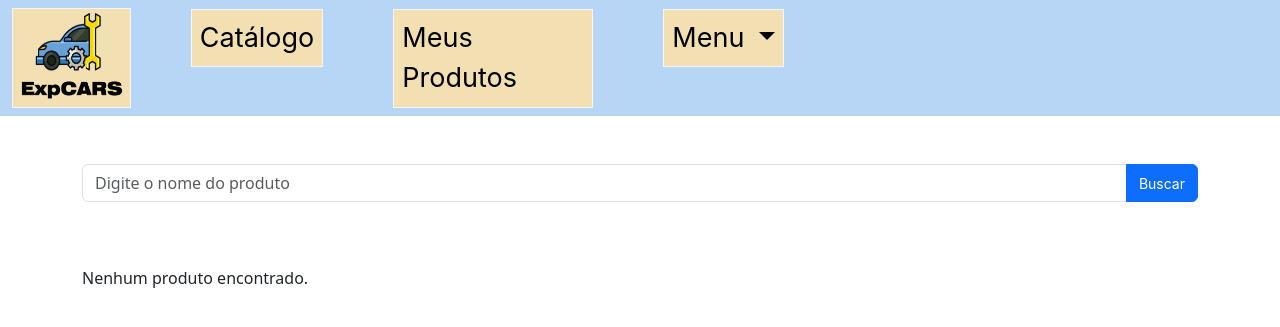
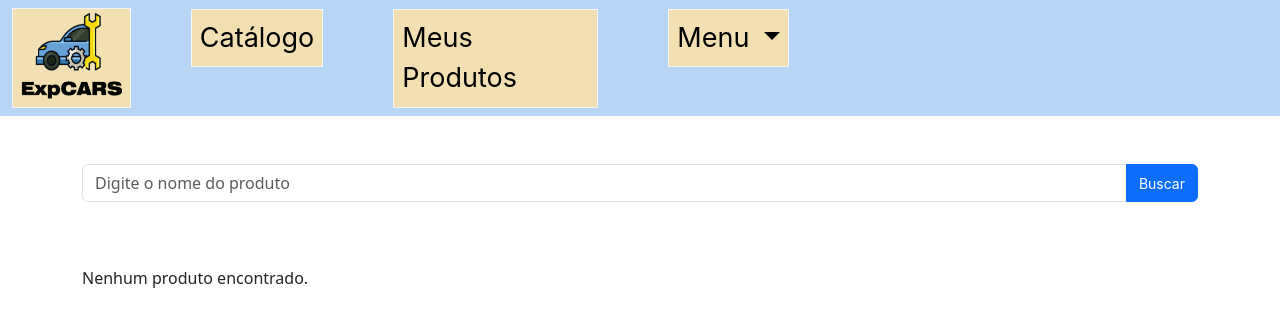
Before and after one commit to raylancfreire/TCC3, a PHP site: page /catalogo_luan.php in a window 1280 px wide; the page is wider, and only the part inside the window is pictured. Shown: the top 327 px of that part. Run offline with PHP 8.4, Linux system fonts and the light colour scheme; the visitor is signed in with stand-in values (Sample User, id 1); data that the repository does not hold is empty.

Commit message:
Update navbar.php

```diff
--- a/TCC/navbar.php
+++ b/TCC/navbar.php
@@ -67,9 +67,9 @@ $conn->close();
           </li>
           <li class="nav-item">
             <?php if ($tipoUsuario === 'empresa') : ?>
-              <a class="nav-link" href="meus_produtos.php" style="margin-right: 70px; width: 200px;">Meus Produtos</a>
+              <a class="nav-link" href="meus_produtos.php" style="margin-right: 70px; width: 205px;">Meus Produtos</a>
             <?php else : ?>
-              <a class="nav-link" href="pedidos.php" style="margin-right: 70px; width: 200px;">Meus Pedidos</a>
+              <a class="nav-link" href="pedidos.php" style="margin-right: 70px; width: 19px;">Meus Pedidos</a>
             <?php endif; ?>
           </li>
           <li class="nav-item dropdown">
```
